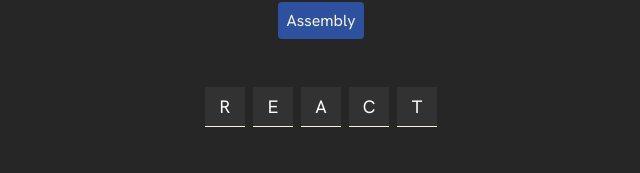
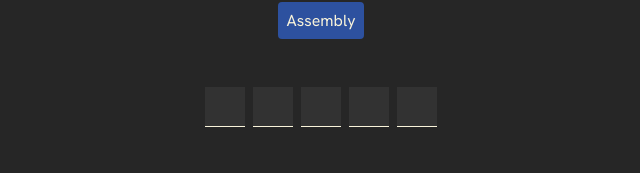
Before and after one commit to RosaBen/rb-assembly-endgame, a React (Vite) app: page / in a window 1280 px wide. Shown: the part 289-462 px from the top of the page, without its empty margins (319-959 px from the left). Built offline with nearby package versions, Linux system fonts and the light colour scheme.

Commit message:
added logic displaying letters when is correct

```diff
--- a/src/App.jsx
+++ b/src/App.jsx
@@ -22,7 +22,7 @@
       <Word
         word={currentWord}
         selectedLetter={guessedLetters}
-        setSelectedLetter={setGuessedLetters}
+        // setSelectedLetter={setGuessedLetters}
       />
       <Keyboard
         onSelect={handleSelect}
--- a/src/components/Word.jsx
+++ b/src/components/Word.jsx
@@ -1,12 +1,12 @@
 export default function Word({ word, selectedLetter }) {
-  const wordLetters = word.split("").map((letter) => (
-    <span
-      key={letter}
-      className={selectedLetter.includes(letter) ? "correct" : "wrong"}
-    >
-      {letter.toLocaleUpperCase()}
-    </span>
-  ));
+  const lowercaseWord = word.toLowerCase();
+  const wordLetters = lowercaseWord
+    .split("")
+    .map((letter) => (
+      <span key={letter}>
+        {selectedLetter.includes(letter) ? letter.toUpperCase() : ""}
+      </span>
+    ));
 
   return <section className="letters">{wordLetters}</section>;
 }
```
